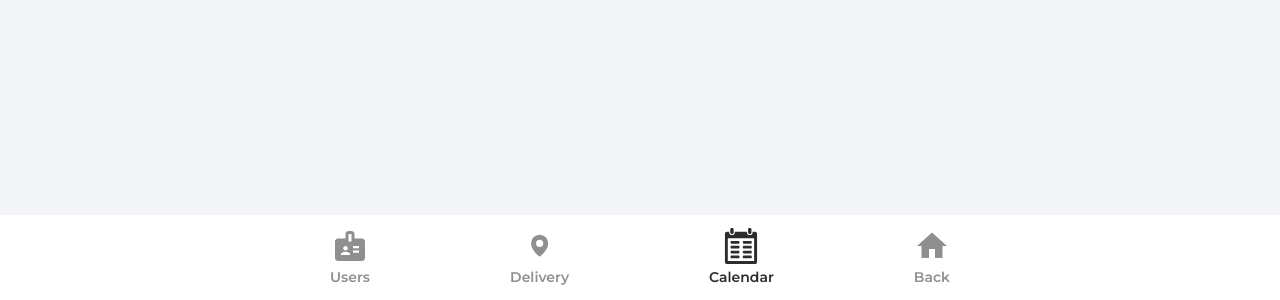
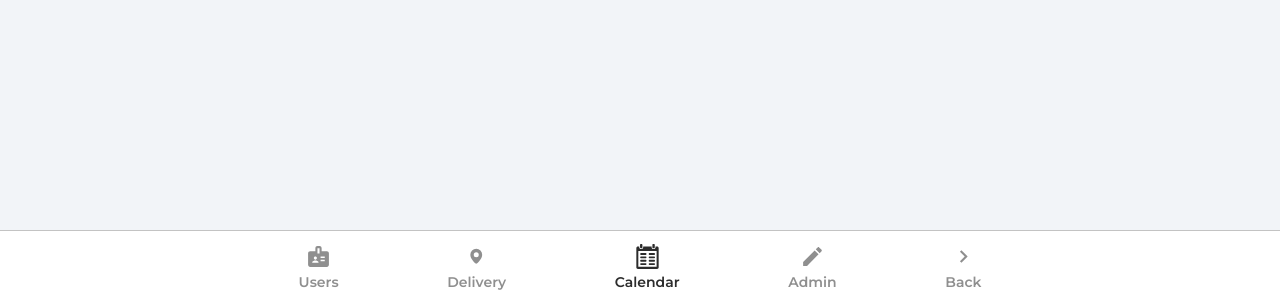
Before and after one commit to Gozo18/react-veza, a React (Create React App) app: page /calendar in a window 1280 px wide. Shown: the part 500-800 px from the top of the page. Built offline with nearby package versions, Linux system fonts and the light colour scheme; no server answers; the database is empty.

Commit message:
Navbar change + null orders not visible

```diff
--- a/src/components/DayItem.jsx
+++ b/src/components/DayItem.jsx
@@ -34,38 +34,68 @@ function DayItem({ orders }) {
     return (
       <div className='orderItems'>
         <div className='orderItemBox'>
-          <div className='orderItemInfo'>{orders[0].no1Text}</div>
+          <div className='orderItemInfoText'>{orders[0].no1Text}</div>
           <div className='orderItemInfo alignRight'>{sum1}</div>
           <div className='orderItemInfo alignRight'>{orders[0].no1Price},-</div>
         </div>
+        {orders[0].no2Text !== "" ? (
           <div className='orderItemBox'>
-          <div className='orderItemInfo'>{orders[0].no2Text}</div>
+            <div className='orderItemInfoText'>{orders[0].no2Text}</div>
             <div className='orderItemInfo alignRight'>{sum2}</div>
-          <div className='orderItemInfo alignRight'>{orders[0].no2Price},-</div>
+            <div className='orderItemInfo alignRight'>
+              {orders[0].no2Price},-
             </div>
+          </div>
+        ) : (
+          <></>
+        )}
+        {orders[0].no3Text !== "" ? (
           <div className='orderItemBox'>
-          <div className='orderItemInfo'>{orders[0].no3Text}</div>
+            <div className='orderItemInfoText'>{orders[0].no3Text}</div>
             <div className='orderItemInfo alignRight'>{sum3}</div>
-          <div className='orderItemInfo alignRight'>{orders[0].no3Price},-</div>
+            <div className='orderItemInfo alignRight'>
+              {orders[0].no3Price},-
             </div>
+          </div>
+        ) : (
+          <></>
+        )}
+        {orders[0].no4Text !== "" ? (
           <div className='orderItemBox'>
-          <div className='orderItemInfo'>{orders[0].no4Text}</div>
+            <div className='orderItemInfoText'>{orders[0].no4Text}</div>
             <div className='orderItemInfo alignRight'>{sum4}</div>
-          <div className='orderItemInfo alignRight'>{orders[0].no4Price},-</div>
+            <div className='orderItemInfo alignRight'>
+              {orders[0].no4Price},-
             </div>
+          </div>
+        ) : (
+          <></>
+        )}
+        {orders[0].no5Text !== "" ? (
           <div className='orderItemBox'>
-          <div className='orderItemInfo'>{orders[0].no5Text}</div>
+            <div className='orderItemInfoText'>{orders[0].no5Text}</div>
             <div className='orderItemInfo alignRight'>{sum5}</div>
-          <div className='orderItemInfo alignRight'>{orders[0].no5Price},-</div>
+            <div className='orderItemInfo alignRight'>
+              {orders[0].no5Price},-
             </div>
+          </div>
+        ) : (
+          <></>
+        )}
+        {orders[0].no6Text !== "" ? (
           <div className='orderItemBox'>
-          <div className='orderItemInfo'>{orders[0].no6Text}</div>
+            <div className='orderItemInfoText'>{orders[0].no6Text}</div>
             <div className='orderItemInfo alignRight'>{sum6}</div>
-          <div className='orderItemInfo alignRight'>{orders[0].no6Price},-</div>
+            <div className='orderItemInfo alignRight'>
+              {orders[0].no6Price},-
             </div>
+          </div>
+        ) : (
+          <></>
+        )}
         <hr />
         <div className='orderItemBox'>
-          <div className='orderItemInfo'>
+          <div className='orderItemInfoText'>
             <b>Total</b>
           </div>
           <div className='orderItemInfo alignRight'>
@@ -78,7 +108,7 @@ function DayItem({ orders }) {
       </div>
     );
   } else {
-    return <p>Loading...</p>;
+    return <p>No orders</p>;
   }
 }
 
--- a/src/components/Navbar.jsx
+++ b/src/components/Navbar.jsx
@@ -6,6 +6,8 @@ import { ReactComponent as UsersIcon } from "../assets/svg/badgeIcon.svg";
 import { ReactComponent as PscIcon } from "../assets/svg/pscIcon.svg";
 import { ReactComponent as BackIcon } from "../assets/svg/homeIcon.svg";
 import { ReactComponent as CalendarIcon } from "../assets/svg/calendarIcon.svg";
+import { ReactComponent as EditIcon } from "../assets/svg/editIcon.svg";
+import { ReactComponent as ArrowIcon } from "../assets/svg/keyboardArrowRightIcon.svg";
 
 function Navbar() {
   const navigate = useNavigate();
@@ -30,8 +32,8 @@ function Navbar() {
             <li className='navbarListItem' onClick={() => navigate("/users")}>
               <UsersIcon
                 fill={pathMatchRoute("/users") ? "#2c2c2c" : "#8f8f8f"}
-                width='36px'
-                height='36px'
+                width='25px'
+                height='25px'
               />
               <p
                 className={
@@ -49,8 +51,8 @@ function Navbar() {
             >
               <PscIcon
                 fill={pathMatchRoute("/delivery") ? "#2c2c2c" : "#8f8f8f"}
-                width='36px'
-                height='36px'
+                width='25px'
+                height='25px'
               />
               <p
                 className={
@@ -68,8 +70,8 @@ function Navbar() {
             >
               <CalendarIcon
                 fill={pathMatchRoute("/calendar") ? "#2c2c2c" : "#8f8f8f"}
-                width='36px'
-                height='36px'
+                width='25px'
+                height='25px'
               />
               <p
                 className={
@@ -81,15 +83,31 @@ function Navbar() {
                 Calendar
               </p>
             </li>
-            <li className='navbarListItem' onClick={() => navigate("/profile")}>
-              <BackIcon
+            <li className='navbarListItem' onClick={() => navigate("/admin")}>
+              <EditIcon
                 fill={pathMatchRoute("/admin") ? "#2c2c2c" : "#8f8f8f"}
-                width='36px'
-                height='36px'
+                width='25px'
+                height='25px'
               />
               <p
                 className={
                   pathMatchRoute("/admin")
+                    ? "navbarListItemNameActive"
+                    : "navbarListItemName"
+                }
+              >
+                Admin
+              </p>
+            </li>
+            <li className='navbarListItem' onClick={() => navigate("/profile")}>
+              <ArrowIcon
+                fill={pathMatchRoute("/profile") ? "#2c2c2c" : "#8f8f8f"}
+                width='25px'
+                height='25px'
+              />
+              <p
+                className={
+                  pathMatchRoute("/profile")
                     ? "navbarListItemNameActive"
                     : "navbarListItemName"
                 }
@@ -110,8 +128,8 @@ function Navbar() {
           <li className='navbarListItem' onClick={() => navigate("/")}>
             <OrderIcon
               fill={pathMatchRoute("/") ? "#2c2c2c" : "#8f8f8f"}
-              width='36px'
-              height='36px'
+              width='25px'
+              height='25px'
             />
             <p
               className={
@@ -126,8 +144,8 @@ function Navbar() {
           <li className='navbarListItem' onClick={() => navigate("/invoices")}>
             <InvoiceIcon
               fill={pathMatchRoute("/invoices") ? "#2c2c2c" : "#8f8f8f"}
-              width='36px'
-              height='36px'
+              width='25px'
+              height='25px'
             />
             <p
               className={
@@ -142,8 +160,8 @@ function Navbar() {
           <li className='navbarListItem' onClick={() => navigate("/profile")}>
             <ProfileIcon
               fill={pathMatchRoute("/profile") ? "#2c2c2c" : "#8f8f8f"}
-              width='36px'
-              height='36px'
+              width='25px'
+              height='25px'
             />
             <p
               className={
--- a/src/components/OrderItem.jsx
+++ b/src/components/OrderItem.jsx
@@ -44,36 +44,60 @@ function OrderItem({ order }) {
 
   return (
     <div className='orderItems'>
+      {no1 > 0 ? (
         <div className='orderItemBox'>
           <div className='orderItemInfoText'>{no1Text}</div>
           <div className='orderItemInfo alignRight'>{no1}</div>
           <div className='orderItemInfo alignRight'>{totalNo1Price}</div>
         </div>
+      ) : (
+        <></>
+      )}
+      {no2 > 0 ? (
         <div className='orderItemBox'>
           <div className='orderItemInfoText'>{no2Text}</div>
           <div className='orderItemInfo alignRight'>{no2}</div>
           <div className='orderItemInfo alignRight'>{totalNo2Price}</div>
         </div>
+      ) : (
+        <></>
+      )}
+      {no3 > 0 ? (
         <div className='orderItemBox'>
           <div className='orderItemInfoText'>{no3Text}</div>
           <div className='orderItemInfo alignRight'>{no3}</div>
           <div className='orderItemInfo alignRight'>{totalNo3Price}</div>
         </div>
+      ) : (
+        <></>
+      )}
+      {no4 > 0 ? (
         <div className='orderItemBox'>
           <div className='orderItemInfoText'>{no4Text}</div>
           <div className='orderItemInfo alignRight'>{no4}</div>
           <div className='orderItemInfo alignRight'>{totalNo4Price}</div>
         </div>
+      ) : (
+        <></>
+      )}
+      {no5 > 0 ? (
         <div className='orderItemBox'>
           <div className='orderItemInfoText'>{no5Text}</div>
           <div className='orderItemInfo alignRight'>{no5}</div>
           <div className='orderItemInfo alignRight'>{totalNo5Price}</div>
         </div>
+      ) : (
+        <></>
+      )}
+      {no6 > 0 ? (
         <div className='orderItemBox'>
           <div className='orderItemInfoText'>{no6Text}</div>
           <div className='orderItemInfo alignRight'>{no6}</div>
           <div className='orderItemInfo alignRight'>{totalNo6Price}</div>
         </div>
+      ) : (
+        <></>
+      )}
       <hr />
       <div className='orderItemBox'>
         <div className='orderItemInfoText'>
--- a/src/index.css
+++ b/src/index.css
@@ -28,7 +28,7 @@ button {
 }
 
 main {
-  margin-bottom: 105px;
+  margin-bottom: 90px;
 }
 
 .input,
@@ -163,12 +163,13 @@ main {
   left: 0;
   bottom: 0;
   right: 0;
-  height: 85px;
+  height: 70px;
   background-color: #ffffff;
   z-index: 1000;
   display: flex;
   justify-content: center;
   align-items: center;
+  border-top: 1px solid #c3c3c3;
 }
 
 .navbarNav {
@@ -196,6 +197,7 @@ main {
 .navbarListItemName,
 .navbarListItemNameActive {
   margin-top: 0.25rem;
+  margin-bottom: 0.5rem;
   font-size: 14px;
   font-weight: 600;
   color: #8f8f8f;
```
Also changed, not shown: src/components/WeekDayOrder.jsx (+45 -5 lines), src/assets/svg/calendarIcon.svg. Lines whose indentation alone changed are shown as unchanged.
